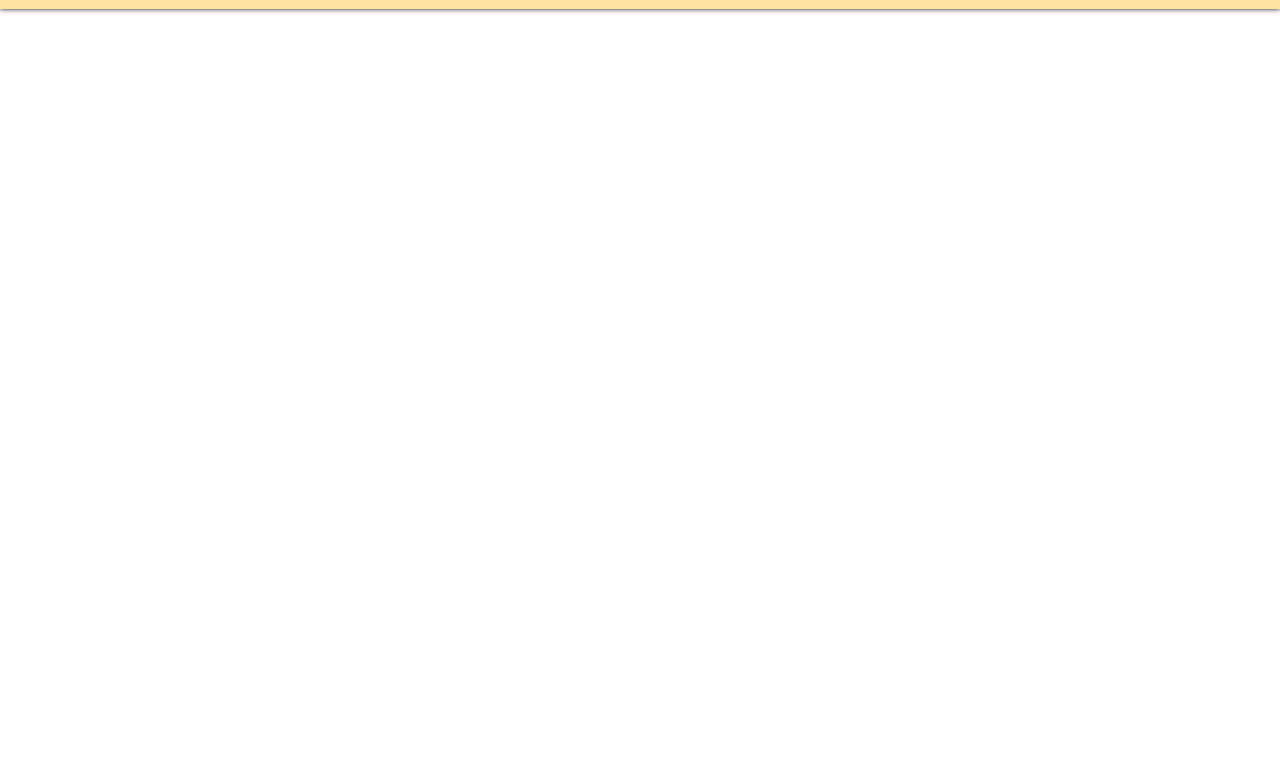
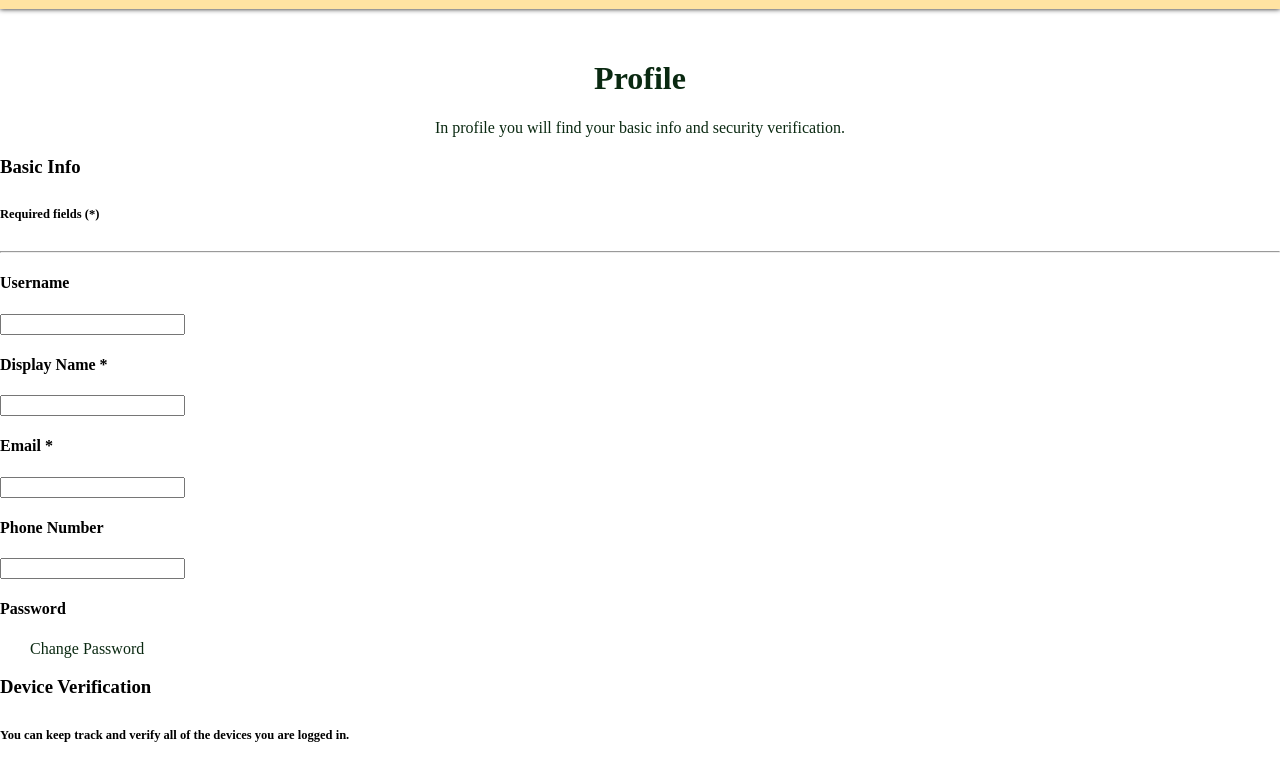
Before and after one commit to islatech/gpsbud-html-demo, a plain HTML site: page profile.html in a window 1280 px wide. Shown: the part 71-843 px from the top of the page. Before the commit the page ends 800 px from the top, so only its background shows below. Drawn offline with Linux system fonts and the light colour scheme.

Commit message:
Addition to profile page

```diff
--- a/profile.html
+++ b/profile.html
@@ -16,6 +16,30 @@
             <a href="#cart">Cart</a>
           </div>
         </div>
+        <div class="page-title">
+          <h1>Profile</h1>
+          <p>In profile you will find your basic info and security verification.</p>
+      </div>
+      <div class="basic-info-section">
+        <h3>Basic Info<span><h6>Required fields (*)</h6></span></h3>
+        <hr />
+        <div>
+          <h4>Username</h4>
+          <input type="username" id="username" name="username" />
+          <h4>Display Name *</h4>
+          <input type="name" id="display-name" name="display-name" />
+          <h4>Email *</h4>
+          <input type="email" id="email" name="email" />
+          <h4>Phone Number</h4>
+          <input type="number" id="phone-number" name="phone-number" />
+          <h4>Password</h4>
+          <a class="button" id="password">Change Password</a>
+        </div>
+      </div>
+
+      <div>
+        <h3>Device Verification<span><h6>You can keep track and verify all of the devices you are logged in.</h6></span></h3>
+      </div>
 
   </body>
   </html>
```
